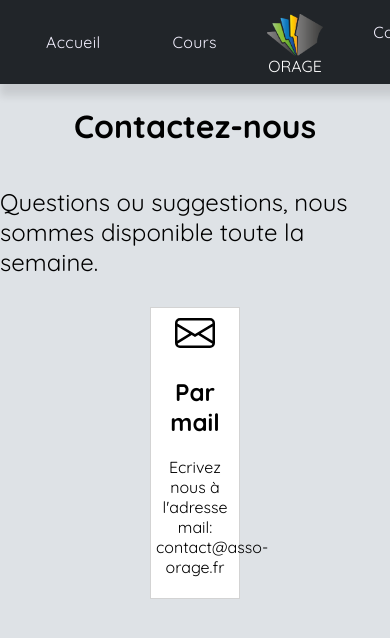
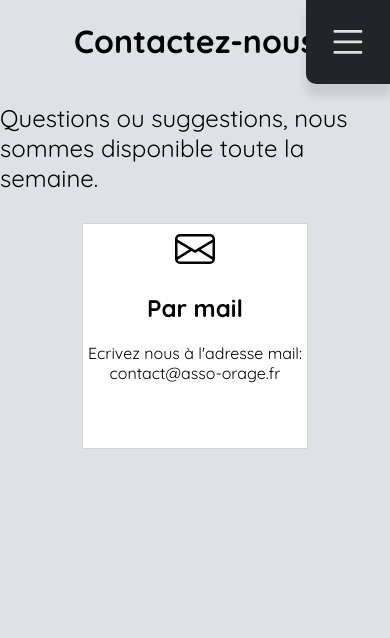
Before and after one commit to KasterborousConstellation/OrageWebSite, a Symfony app: template templates/contact/index.html.twig in a window 390 px wide. Shown: the top 638 px of the page. Run offline with Twig, Linux system fonts and the light colour scheme; the template is opened without the code that fills it, so the values that code supplies are empty; style sheets or scripts are compiled from the project's sources; some libraries are stand-ins or nearby versions.

Commit message:
responsive navbar

```diff
--- /dev/null
+++ b/assets/JS/navbar.js
@@ -0,0 +1,10 @@
+console.log('This log comes from assets/app.js - welcome to AssetMapper! 🎉');
+function hamburger(){
+    const elem = document.getElementById("navbar");
+    if(elem.classList.contains("expand")){
+        elem.classList.remove("expand");
+    }else{
+        elem.classList.add("expand");
+    }
+}
+document.getElementById("nav-hamburger").onclick = hamburger;
--- a/assets/app.js
+++ b/assets/app.js
@@ -6,5 +6,3 @@ import './bootstrap.js';
  * which should already be in your base.html.twig.
  */
 import './styles/app.css';
-
-console.log('This log comes from assets/app.js - welcome to AssetMapper! 🎉');
--- a/assets/styles/contact.css
+++ b/assets/styles/contact.css
@@ -11,12 +11,21 @@
     height: fit-content;
 }
 .etiquette{
-    width: 20%;
+    height: 100%;
+    aspect-ratio: 1/1;
     margin: 10px;
     padding: 5px;
     text-align: center;
     background-color: #fff;
     border: 1px solid lightgrey;
+    min-width: 120px;
+    min-height: 120px;
+    max-width: 300px;
+    max-height: 300px;
+    display: flex;
+    flex-direction: column;
+    align-items: center;
+    justify-content: center;
 }
 .etiquette-icon{
     width: 40px;
--- a/assets/styles/navbar.css
+++ b/assets/styles/navbar.css
@@ -50,6 +50,8 @@
     z-index: 11;
 }
 .navbar-item a{
+    width: 100%;
+    height: 100%;
     font-style: normal;
     text-decoration: none;
     color: #f3f0ff;
@@ -97,3 +99,76 @@
     text-align: center;
     color: white;
 }
+.navbar-mobile{
+    visibility: hidden;
+}
+@media (max-width: 700px) {
+    .navbar-mobile{
+        visibility: visible;
+        width: var(--navbar-height);
+        height: auto;
+        aspect-ratio: 1/1;
+        position: relative;
+    }
+    .expand .navbar-mobile{
+        left: -25%;
+    }
+    .navbarlogo{
+        visibility: hidden;
+        position: fixed;
+    }
+    .logo{
+        filter : invert(90%) contrast(95%);
+        height: calc(0.5*var(--navbar-height));
+    }
+    .navbar-mobile:hover{
+        border-radius: 0% 0% 0% 10px;
+        background-color: #4c566a;
+    }
+    .navbody{
+        margin-top: 0;
+    }
+    .navbar-mobile img{
+        position: relative;
+        left: 50%;
+        top: 50%;
+        transform: translateX(-50%) translateY(-50%);
+        margin: 0 ;
+    }
+    .navbar{
+        height: var(--navbar-height);
+        width:  var(--navbar-height);
+        padding: 0;
+        display: flex;
+        align-items: center;
+        flex-direction: column;
+        justify-content: center;
+        position: fixed;
+        right: 0;
+        top: 0;
+        left: unset;
+        border-radius: 0% 0% 0% 10px;
+    }
+    .expand{
+        width: calc(2*var(--navbar-height));
+        height: fit-content;
+    }
+    .navbar-item-container{
+        visibility: hidden;
+        height: 0;
+    }
+    .expand .navbar-item-container{
+        visibility: visible;
+        display: table-row;
+        flex-direction: row;
+        height: fit-content;
+        width: 100%;
+
+    }
+    .navbar-item{
+        width: 100%;
+        margin: 0;
+        padding: 0;
+        padding-bottom: 10px;
+    }
+}
--- a/composer.json
+++ b/composer.json
@@ -30,6 +30,7 @@
         "symfony/mime": "7.3.*",
         "symfony/monolog-bundle": "^3.0",
         "symfony/notifier": "7.3.*",
+        "symfony/polyfill-intl-icu": "^1.32",
         "symfony/process": "7.3.*",
         "symfony/property-access": "7.3.*",
         "symfony/property-info": "7.3.*",
--- a/templates/base.html.twig
+++ b/templates/base.html.twig
@@ -1,6 +1,7 @@
 <!DOCTYPE html>
 <html>
     <head>
+        <meta name="viewport" content="width=device-width, initial-scale=1">
         <meta charset="UTF-8">
         <title>{% block title %}Welcome!{% endblock %}</title>
         <link rel="icon" type="image/png" href={{ asset("images/favicon.ico") }}>
--- a/templates/component/navbar.html.twig
+++ b/templates/component/navbar.html.twig
@@ -1,5 +1,11 @@
-<div class = "navbar">
+<div id = "navbar" class = "navbar">
+
     {% set navitems = [["home","Accueil"],["lessons","Cours"],["contact","Contact"],["team","Notre Equipe"]] %}
+    <div id = "nav-hamburger" class ="navbar-mobile">
+        <img src={{ asset("images/list.svg") }} class ="logo">
+    </div>
+    <script src={{ asset("JS/navbar.js")}}>
+    </script>
     {#Balances items in the two containers#}
     <div class="navbar-item-container">
         {% set half = (navitems|length / 2 )|round %}
```
Also changed, not shown: assets/images/list.svg (added), 1 other file.
